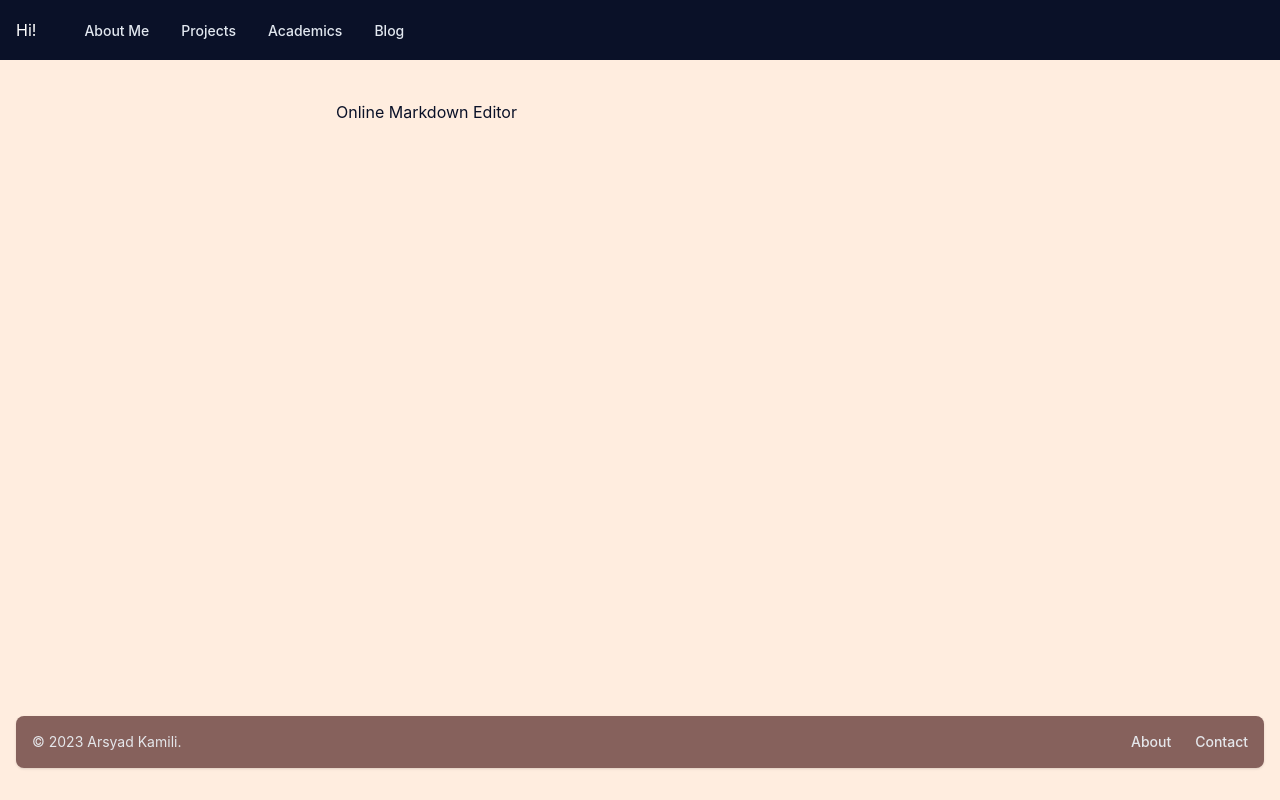
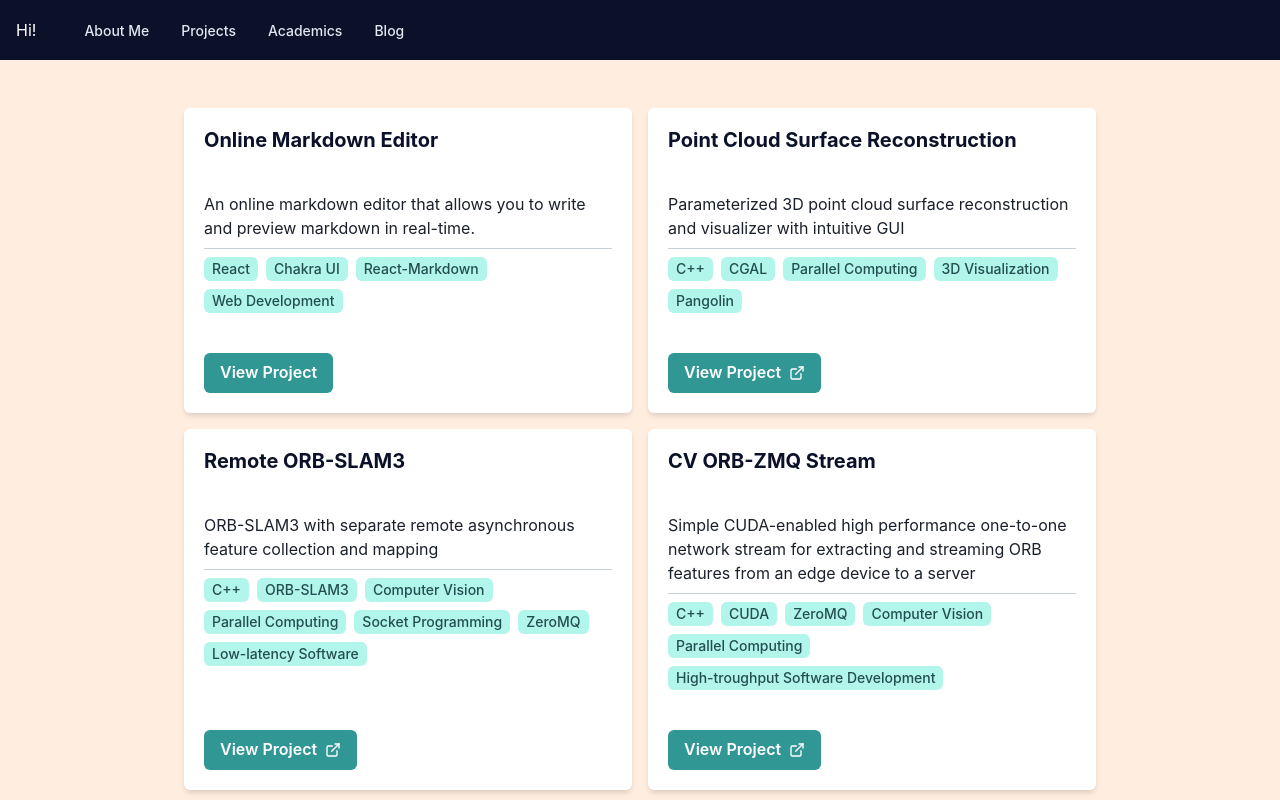
Before and after one commit to KamiliArsyad/kamiliarsyad.github.io, a React (Create React App) app: page /projects in a window 1280 px wide. Shown: the top 800 px of the page. Built offline with nearby package versions, Linux system fonts and the light colour scheme.

Commit message:
Implement new project UI design

```diff
--- a/src/pages/Projects/ProjectsMain.js
+++ b/src/pages/Projects/ProjectsMain.js
@@ -1,13 +1,130 @@
-import { Container, Stack } from "@chakra-ui/react";
+import {
+  Button,
+  Card,
+  CardBody,
+  CardFooter,
+  CardHeader,
+  Container,
+  Divider,
+  Heading,
+  Link,
+  SimpleGrid,
+  Stack,
+  Tag,
+  Text,
+  Wrap,
+} from "@chakra-ui/react";
+import { ExternalLinkIcon } from "@chakra-ui/icons";
+
+// List of projects
+const projects = [
+  {
+    title: "Online Markdown Editor",
+    description:
+      "An online markdown editor that allows you to write and preview markdown in real-time.",
+    url: "/projects/online-markdown-editor",
+    tags: ["React", "Chakra UI", "React-Markdown", "Web Development"],
+  },
+  {
+    title: "Point Cloud Surface Reconstruction",
+    description:
+      "Parameterized 3D point cloud surface reconstruction and visualizer with intuitive GUI",
+    url: "https://github.com/KamiliArsyad/point_cloud_surface_reconstruction",
+    tags: ["C++", "CGAL", "Parallel Computing", "3D Visualization", "Pangolin"],
+  },
+  {
+    title: "Remote ORB-SLAM3",
+    description:
+      "ORB-SLAM3 with separate remote asynchronous feature collection and mapping",
+    url: "https://github.com/KamiliArsyad/ORB_SLAM3",
+    tags: [
+      "C++",
+      "ORB-SLAM3",
+      "Computer Vision",
+      "Parallel Computing",
+      "Socket Programming",
+      "ZeroMQ",
+      "Low-latency Software",
+    ],
+  },
+  {
+    title: "CV ORB-ZMQ Stream",
+    description:
+      "Simple CUDA-enabled high performance one-to-one network stream for extracting and streaming ORB features from an edge device to a server",
+    url: "https://github.com/KamiliArsyad/cvORB-zmq-stream",
+    tags: [
+      "C++",
+      "CUDA",
+      "ZeroMQ",
+      "Computer Vision",
+      "Parallel Computing",
+      "High-troughput Software Development",
+    ],
+  },
+  {
+    title: "DigitalIT",
+    description:
+      "Empowering small business owners to digitalize their businesses",
+    url: "https://github.com/florentianayuwono/DigitalIT",
+    tags: ["React", "Node.js", "Express", "PostgreSQL", "Web Development"],
+  },
+];
+
+const ProjectCard = ({ title, description, url, tags }) => {
+  const isExternal = url.startsWith("http");
+
+  return (
+    <Card
+      maxW="md"
+      boxShadow="md"
+      rounded="md"
+      transition="all 0.2s ease-in-out"
+      _hover={{ boxShadow: "xl" }}
+    >
+      <CardHeader>
+        <Heading size="md">{title}</Heading>
+      </CardHeader>
+      <CardBody>
+        <Stack>
+          <Text>{description}</Text>
+          <Divider />
+          <Wrap>
+            {tags.map((tag, index) => (
+              <Tag key={index} colorScheme="teal">
+                {tag}
+              </Tag>
+            ))}
+          </Wrap>
+        </Stack>
+      </CardBody>
+      <CardFooter>
+        <Link href={url} isExternal={isExternal}>
+          <Button
+            rightIcon={isExternal ? <ExternalLinkIcon /> : null}
+            colorScheme="teal"
+          >
+            View Project
+          </Button>
+        </Link>
+      </CardFooter>
+    </Card>
+  );
+};
 
 export default function ProjectsMain() {
   return (
-  <div>
-    <Stack spacing={8}>
-      <Container maxW='container.sm' marginTop="10" h="60vh">
-        {/* Link to /projects/online-markdown-editor */}
-        <a href="/projects/online-markdown-editor">Online Markdown Editor</a>
-      </Container>
-    </Stack>
-  </div>)
+    <Container maxW="container.lg" py={12}>
+      <Wrap justify="center" spacing={4}>
+        {projects.map((project, index) => (
+          <ProjectCard
+            key={index}
+            title={project.title}
+            description={project.description}
+            url={project.url}
+            tags={project.tags}
+          />
+        ))}
+      </Wrap>
+    </Container>
+  );
 }
```
